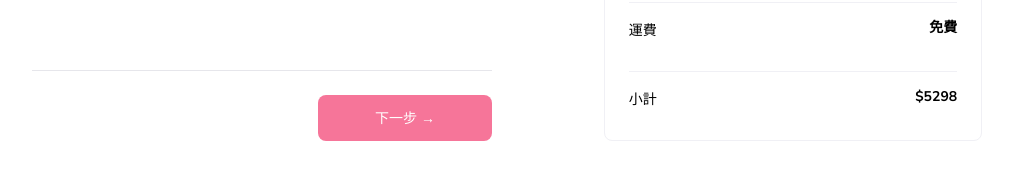
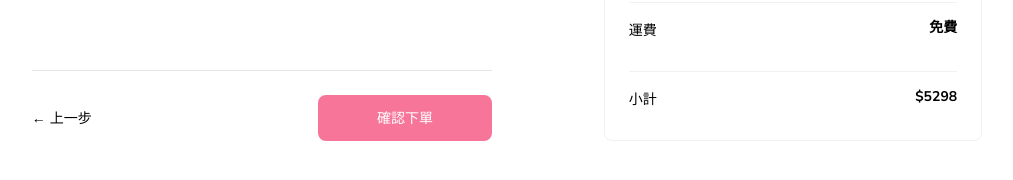
Before and after one commit to KUOCHIUHSIANG/alpha-shop-vue, a Vue app: page /#/checkoutPage/step3 in a window 1280 px wide. Shown: the part 604-784 px from the top of the page, without its empty margins (133-1146 px from the left). Built offline with nearby package versions, Linux system fonts and the light colour scheme.

Commit message:
feat: completed the function of the checkoutButton.

```diff
--- a/src/components/checkoutButton.vue
+++ b/src/components/checkoutButton.vue
@@ -1,10 +1,64 @@
 <template>
-  <div class="main__button justify-content-flex-end">
-    <div class="main__button__previous d-none">
-      <button class="previous">← 上一步</button>
+  <div
+    :class="['main__button', { 'justify-content-flex-end': currentPage === 1},  { 'justify-content-space-between': currentPage !== 1}]">
+    <div
+    :class="['main__button__previous', { 'd-none': currentPage === 1}]">
+      <button
+        @click="redirectPreviousPage(currentPage)"
+        class="previous">
+        ← 上一步
+      </button>
     </div>
     <div class="main__button__next stepOne">
-      <button class="next">下一步 →</button>
+      <button
+        @click="redirectNextPage(currentPage)"
+        class="next"
+        v-if="currentPage !== 3"
+      >
+        下一步 →
+      </button>
+      <button
+        class="next"
+        v-else
+      >
+        確認下單
+      </button>
     </div>
   </div>
 </template>
+
+<script>
+
+export default {
+  props: {
+    initialCurrentPage: {
+      type: Number
+    }
+  },
+  data() {
+    return {
+      currentPage: this.initialCurrentPage
+    }
+  },
+  methods: {
+    redirectNextPage(currentPage) {
+      const nextPage = currentPage + 1
+      if (nextPage < 4) {
+        this.$router.push('/checkoutPage/step' + nextPage)
+        this.currentPage += 1
+        console.log(this.currentPage)
+      }
+
+    },
+    redirectPreviousPage(currentPage) {
+      const previousPage = currentPage - 1
+      if (previousPage > 0) {
+        this.$router.push('/checkoutPage/step' + previousPage)
+        this.currentPage -= 1
+        console.log(this.currentPage)
+      }
+
+    }
+  }
+}
+</script>
--- a/src/views/checkoutAddress.vue
+++ b/src/views/checkoutAddress.vue
@@ -52,7 +52,7 @@
         </div>
       </form>
     </div>
-    <Button />
+    <Button :initial-current-page="currentPage" />
   </main>
 </template>
 
@@ -61,11 +61,18 @@ import Stepper from '../components/stepper.vue'
 import Cart from '../components/cart.vue'
 import Button from '../components/checkoutButton.vue'
 
+// const STORAGE_KEY = "alpha-shop-vue"
+
 export default {
   components: {
     Stepper,
     Cart,
     Button
+  },
+  data() {
+    return {
+      currentPage: 1,
+    }
   }
 }
 </script>
--- a/src/views/checkoutDelivery.vue
+++ b/src/views/checkoutDelivery.vue
@@ -42,7 +42,7 @@
         </div>
       </form>
     </div>
-    <Button />
+    <Button :initial-current-page="currentPage" />
   </main>
 </template>
 
@@ -56,6 +56,11 @@ export default {
     Stepper,
     Cart,
     Button
+  },
+  data() {
+    return {
+      currentPage: 2,
+    }
   }
 }
 </script>
--- a/src/views/checkoutPayment.vue
+++ b/src/views/checkoutPayment.vue
@@ -30,7 +30,7 @@
         </div>
       </form>
     </div>
-    <Button />
+    <Button :initial-current-page="currentPage" />
   </main>
 </template>
 
@@ -44,6 +44,11 @@ export default {
     Stepper,
     Cart,
     Button
+  },
+  data() {
+    return {
+      currentPage: 3,
+    }
   }
 }
 </script>
```
